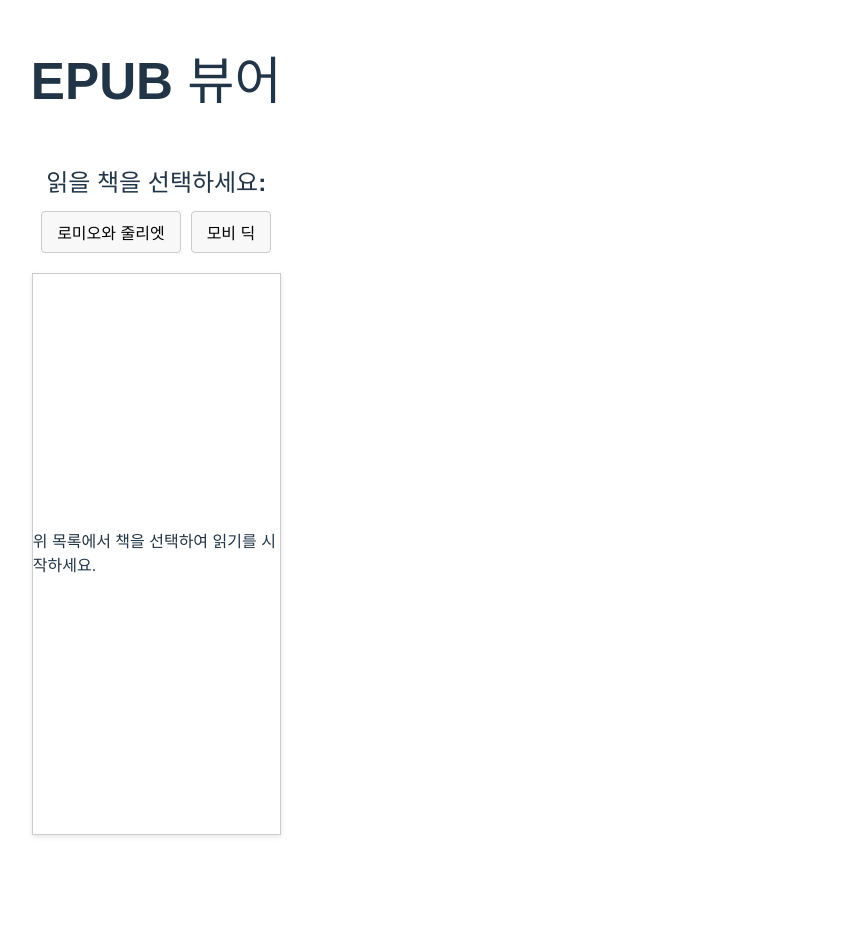
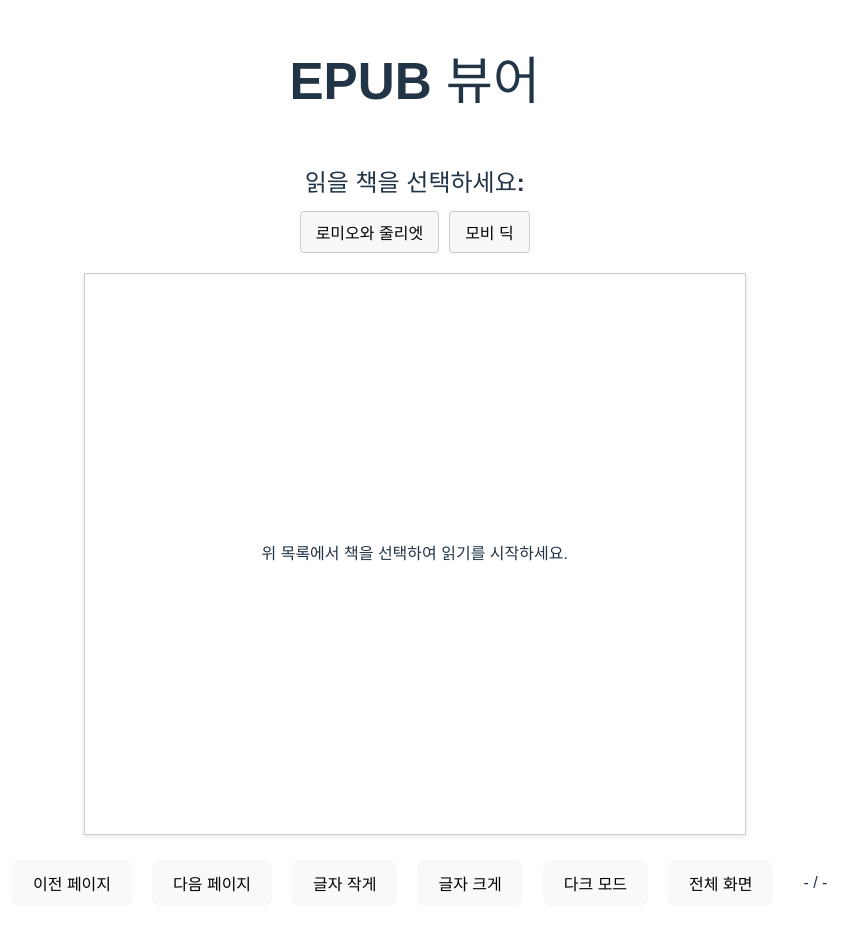
Before and after one commit to Yeongil-Park/epub.js, a React (Vite) app in the folder my-ebook-viewer/: page / in a window 1280 px wide. Shown: the whole page, without its empty margins (18-875 px from the left). Before the commit the page ends 855 px from the top, so only its background shows below. Built offline with nearby package versions, Linux system fonts and the light colour scheme.

Commit message:
feat: 페이지 보기 기능 구현

```diff
--- a/my-ebook-viewer/src/App.css
+++ b/my-ebook-viewer/src/App.css
@@ -88,3 +88,20 @@
   padding: 10px 20px;
   cursor: pointer;
 }
+
+.controls {
+  margin-top: 20px;
+  display: flex;
+  justify-content: center;
+  align-items: center; /* 세로 가운데 정렬 추가 */
+}
+
+.controls button {
+  margin: 0 10px;
+  padding: 10px 20px;
+  cursor: pointer;
+}
+
+.page-info {
+  margin-left: 20px; /* 페이지 정보와 버튼 사이 간격 */
+}
--- a/my-ebook-viewer/src/App.jsx
+++ b/my-ebook-viewer/src/App.jsx
@@ -7,8 +7,10 @@
   const [rendition, setRendition] = useState(null);
   const [selectedBookPath, setSelectedBookPath] = useState(null);
   const viewerRef = useRef(null);
-  const [fontSize, setFontSize] = useState(100); // 글자 크기 상태
-  const [isDarkMode, setIsDarkMode] = useState(false); // 다크 모드 상태
+  const [fontSize, setFontSize] = useState(100);
+  const [isDarkMode, setIsDarkMode] = useState(false);
+  const [currentPage, setCurrentPage] = useState(null);
+  const [totalPages, setTotalPages] = useState(null);
 
   const availableBooks = [
     { title: "로미오와 줄리엣", path: "/books/romeo.epub" },
@@ -35,8 +37,10 @@
           setRendition(newRendition);
           await newRendition.display();
 
-          // 다크 모드 초기 설정
+          updatePageInfo(newRendition);
           applyTheme(newRendition, isDarkMode);
+
+          newRendition.on("rendered", () => updatePageInfo(newRendition));
         }
       } catch (error) {
         console.error("EPUB 로딩 오류:", error);
@@ -53,9 +57,18 @@
         newBook.destroy();
       }
     };
-  }, [selectedBookPath, isDarkMode]); // fontSize 제거
+  }, [selectedBookPath, isDarkMode]);
 
-  // 테마 적용 함수
+  const updatePageInfo = (renditionInstance) => {
+    if (renditionInstance && book) {
+      const currentLocation = renditionInstance.currentLocation();
+      if (currentLocation && currentLocation.displayed) {
+        setCurrentPage(currentLocation.displayed.page);
+        setTotalPages(book.locations.total);
+      }
+    }
+  };
+
   const applyTheme = (renditionInstance, darkMode) => {
     if (renditionInstance) {
       if (darkMode) {
@@ -73,7 +86,7 @@
           },
         });
       }
-      renditionInstance.themes.fontSize(`${fontSize}%`); // 초기 글자 크기 설정
+      renditionInstance.themes.fontSize(`${fontSize}%`);
     }
   };
 
@@ -96,14 +109,14 @@
   const handleFontSizeChange = (value) => {
     setFontSize(value);
     if (rendition) {
-      rendition.themes.fontSize(`${value}%`); // 현재 페이지에서 글자 크기 변경
+      rendition.themes.fontSize(`${value}%`);
     }
   };
 
   const handleDarkModeToggle = () => {
     setIsDarkMode((prevMode) => !prevMode);
     if (rendition) {
-      applyTheme(rendition, !isDarkMode); // 현재 페이지에서 다크 모드 변경
+      applyTheme(rendition, !isDarkMode);
     }
   };
 
@@ -140,7 +153,6 @@
         )}
       </div>
 
-      {selectedBookPath && (
       <div className="controls">
         <button onClick={prevPage}>이전 페이지</button>
         <button onClick={nextPage}>다음 페이지</button>
@@ -154,8 +166,11 @@
           {isDarkMode ? "라이트 모드" : "다크 모드"}
         </button>
         <button onClick={toggleFullscreen}>전체 화면</button>
+        <p className="page-info">
+          {currentPage !== null ? currentPage : "-"} /{" "}
+          {totalPages !== null ? totalPages : "-"}
+        </p>
       </div>
-      )}
     </div>
   );
 }
```
Lines whose indentation alone changed are shown as unchanged.
